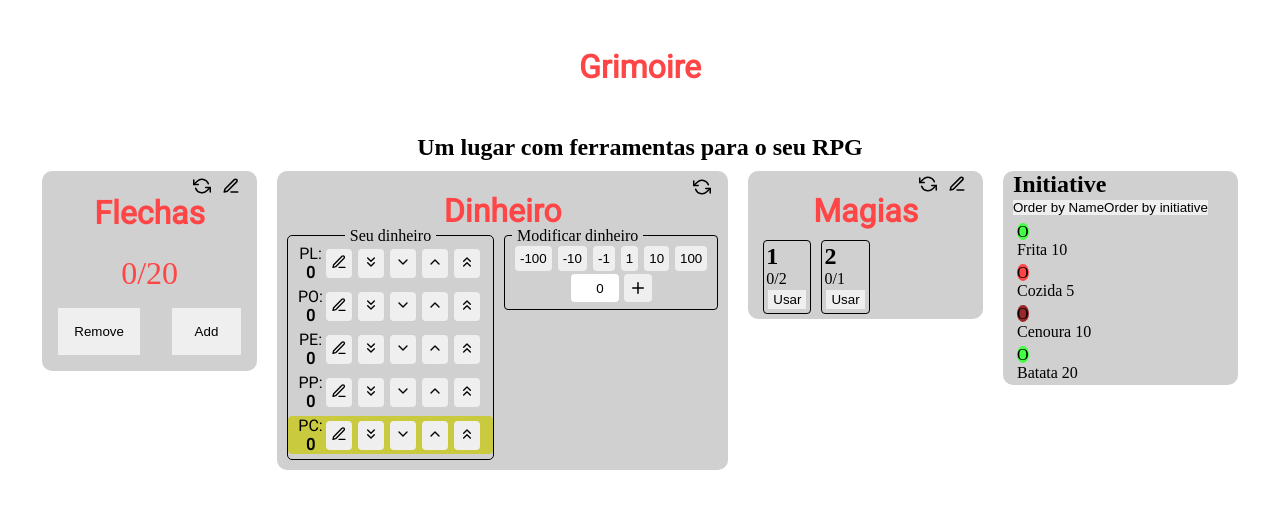
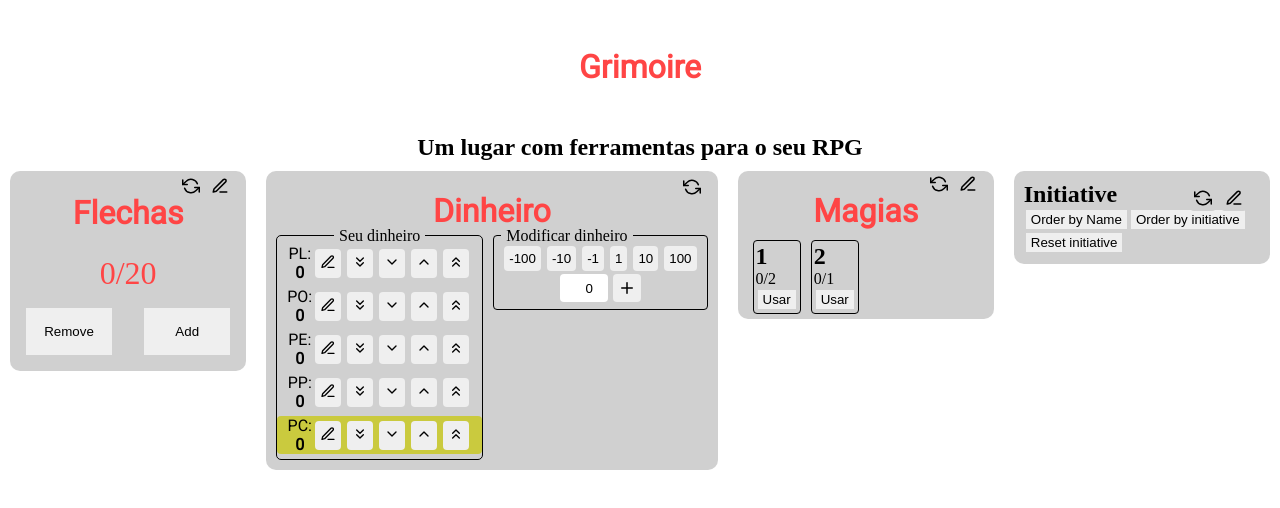
Before and after one commit to VitorSoaresSilva/grimoire, a Next.js app: page / in a window 1280 px wide. Shown: the top 508 px of the page. Built offline with nearby package versions, Linux system fonts and the light colour scheme.

Commit message:
Iniciative

```diff
--- a/src/components/Initiative.tsx
+++ b/src/components/Initiative.tsx
@@ -1,40 +1,17 @@
-import { Container } from "@/styles/components/Initiative";
-import { useState } from "react";
+import { Container, Card } from "@/styles/components/Initiative";
+import { CardHeader } from "@/styles/components/Utils";
+import { useEffect, useState } from "react";
+import { FiCircle, FiEdit3, FiPlus, FiRefreshCcw, FiUser } from "react-icons/fi";
+import Cookies from 'js-cookie';
 
 export default function Initiative({initialData}){
     const baseValue = {
-        participants: [
-            {
-                name: "Frita",
-                isEnemy: false,
-                initiative: 10,
-                priority: 0,
-                isAlive: true,
-            },
-            {
-                name: "Cozida",
-                isEnemy: true,
-                initiative: 5,
-                priority: 0,
-                isAlive: true,
-            },
-            {
-                name: "Cenoura",
-                isEnemy: true,
-                initiative: 10,
-                priority: 1,
-                isAlive: false,
-            },
-            {
-                name: "Batata",
-                isEnemy: false,
-                initiative: 20,
-                priority: 0,
-                isAlive: true,
-            },
-        ],
+        participants: [],
     }
     const [participants,setParticipants] = useState(initialData ? JSON.parse(initialData): baseValue.participants)
+    const [editMode, setEditMode] = useState(false);
+    const [nameInput, setNameInput] = useState("");
+    const [isEnemyInput, setIsEnemyInput] = useState(false);
     function orderByName(){
         let state = participants;
         state.sort((a, b) => (a.name > b.name) ? 1 : -1)
@@ -45,7 +22,43 @@ export default function Initiative({initialData}){
         state.sort((a, b) => (a.initiative < b.initiative) ? 1 : (a.initiative == b.initiative) ?
         ((a.priority < b.priority) ? 1 : -1): -1)
         setParticipants([...state]);
+    }
+    function addParticipant(e){
+        let state = participants;
+        if(state.some(p => p.name == nameInput)){
+            alert("Participante já existe")
+            return;
+        }
+        state.push({name: nameInput, isEnemy: isEnemyInput,priority:0,isAlive: true,initiative: 0})
+        setParticipants([...state]);
+        resetInputAddParticipant();
+    }
+    function handleChange(index,value,prop){
+        let state = participants
+        state[index][prop] = value;
+        setParticipants([...state])
+    }
+    useEffect(() => {
+        Cookies.set('initiativeData', JSON.stringify(participants))
+    },[participants]);
 
+    function resetAll(){
+        setParticipants(baseValue.participants);
+        resetInputAddParticipant();
+    }
+    function resetInputAddParticipant(){
+        setNameInput("");
+        setIsEnemyInput(false);
+    }
+    function resetIniciative(){
+        let state = participants;
+        for (let i = 0; i < state.length; i++) {
+            state[i].initiative = 0;
+            state[i].priority = 0;
+        }
+        setParticipants([...state])
+        setEditMode(true);
+        orderByName();
     }
     /**
      * add participant
@@ -60,21 +73,73 @@ export default function Initiative({initialData}){
      */
     return(
         <Container>
-            <div className="header">
+            <CardHeader className="header">
                 <h2>Initiative</h2>
                 <button onClick={orderByName}>Order by Name</button>
                 <button onClick={orderByInitiative}>Order by initiative</button>
-            </div>
+                <button onClick={resetIniciative}>Reset initiative</button>
+                <div className="options">
+                    <button onClick={resetAll}>
+                        <FiRefreshCcw size={18}/>
+                    </button>
+                    <button onClick={()=> setEditMode(!editMode)}>
+                        <FiEdit3 size={18}/>
+                    </button>
+                </div>
+            </CardHeader>
+            {editMode?
+
+            <div className="edit">
+                <h2>edit</h2>
+                <table>
+                    <thead>
+                        <tr>
+                            <th>Nome</th>
+                            <th>Iniciativa</th>
+                            <th>Prioridade</th>
+                            <th>Enemy</th>
+                        </tr>
+                    </thead>
+                    <tbody>
+                        {participants.map((participant,index)=>{
+                            return(
+                                <tr className="inputs" key={participant.name}>
+                                    <td>{participant.name}</td>
+
+                                    <td><input type="text" value={participant.initiative} onChange={()=>handleChange(index,participant.initiative,'initiative')}/></td>
+                                    {console.log(participants.some((p) =>p.name !== participant.name && p.initiative === participant.initiative))}
+                                    {participants.some((p) => participant.initiative && p.name !== participant.name && p.initiative === participant.initiative) ?
+                                        <td><input type="text" value={participant.priority} onChange={()=>handleChange(index,participant.priority,'priority')}/></td>
+                                    : <td></td>}
+                                    <td><input type="checkbox" checked={participant.isEnemy} onChange={()=>handleChange(index,participant.isEnemy,'isEnemy')}/></td>
+                                </tr>
+                            )
+                        })}
+                    </tbody>
+                </table>
+
+
+                <div className="add">
+                    <form onSubmit={(e)=>{e.preventDefault(); addParticipant(e)}}>
+                        <input type="text" placeholder="Nome" value={nameInput} onChange={(e)=>setNameInput(e.target.value)}/>
+                        <label htmlFor="isEnemyInput">Inimigo?</label>
+                        <input type="checkbox" id="isEnemyInput" checked={isEnemyInput} onChange={(e)=>{setIsEnemyInput(e.target.checked)}}/>
+                        <button type="submit"><FiPlus size={18}/></button>
+                    </form>
+                </div>
+            </div> :
+
+
             <div className="content">
                 {participants.map((participant)=>{
                     return(
-                        <div className={`card  ${!participant.isAlive && "dead"}`} key={participant.name}>
-                            <span className={`time ${participant.isEnemy ? "enemy" : "player"}`}>O</span>
-                            <p>{participant.name}  {participant.initiative}</p>
-                        </div>
+                        <Card className={`card  ${!participant.isAlive && "dead"}`} key={participant.name}>
+                            <span className={`time ${participant.isEnemy ? "enemy" : "player"}`}></span>
+                            <p>{participant.name} - {participant.initiative}</p>
+                        </Card>
                     )
                 })}
-            </div>
+            </div>}
         </Container>
     )
 }
--- a/src/styles/components/Initiative.ts
+++ b/src/styles/components/Initiative.ts
@@ -5,28 +5,57 @@ export const Container = styled.div`
     border-radius: 10px;
     display: flex;
     flex-direction: column;
-    padding: 0 10px;
+    padding: 10px 10px;
     margin: 10px;
     flex:1;
+    max-width: 300px;
+    table{
+        border-collapse: collapse;
+    }
+    tr{
+        text-align: left;
+        border: 1px solid #000;
+    }
+    td{
+        padding: 2px 5px;
+    }
 
+    tr:nth-child(even){
+        background: #bbb;
+    }
+    tr:hover {background-color: #aaa;}
+    input{
+        flex:1;
+        max-width: 3rem;
+        margin: 0 5px;
+        padding: 2px 0px;
+    }
 
+`;
+
+export const Card = styled.div`
+        height: 2rem;
+        margin: 5px 2px;
+        border-bottom: 1px solid #000;
+        padding: 2px;
+    .time{
+        border-radius: 50%;
+        height:10px;
+        width:10px;
+        display: inline-block;
+    }
     .enemy{
         background: #ff4545;
+        /* color: #ff4545; */
     }
     .player{
         background: #45ff45;
+        /* color: #45ff45; */
     }
     .dead{
         filter: brightness(0.6);
     }
-    .card{
-        height: 2rem;
-        border-radius: 4px;
-        margin: 5px 2px;
-        padding: 2px;
-    }
-    .time{
-        content: "";
-        border-radius: 50%;
-    }
+
+
+
 `;
--- /dev/null
+++ b/src/styles/components/Utils.ts
@@ -0,0 +1,30 @@
+import styled from 'styled-components';
+
+export const CardHeader = styled.div`
+    position: relative;
+    .edit{
+        display: flex;
+        justify-content: center;
+        align-items: center;
+        flex:2;
+    }
+    .options{
+        position: absolute;
+        right: 10px;
+        top:2px;
+    }
+    .options button{
+        margin-right:3px;
+        border-radius: 4px;
+        padding: 4px;
+        font-size: 0px;
+        background: ${props => props.theme.colors.background.secondary}
+    }
+    .options button:hover{
+        filter: brightness(0.9);
+    }
+    button{
+        padding: 2px 5px;
+        margin: 2px 2px;
+    }
+`;
```
